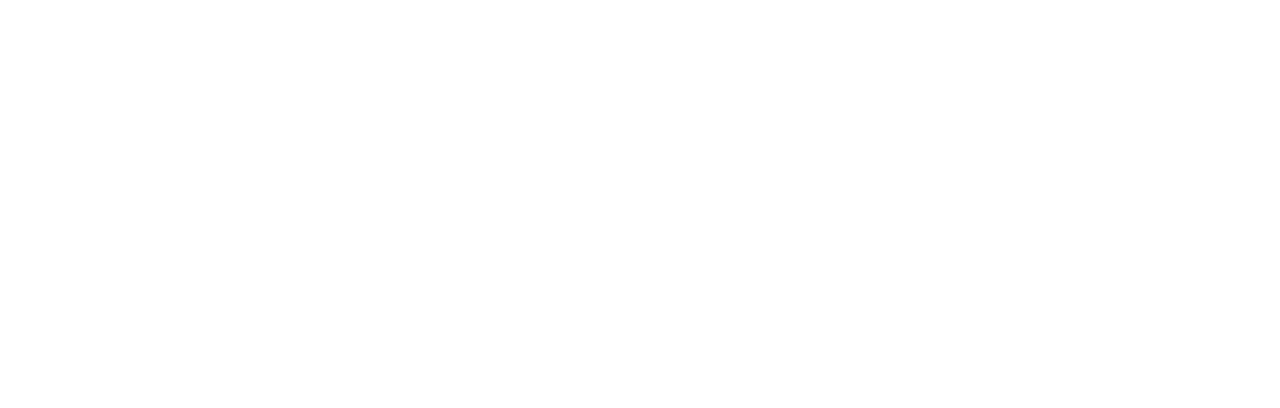
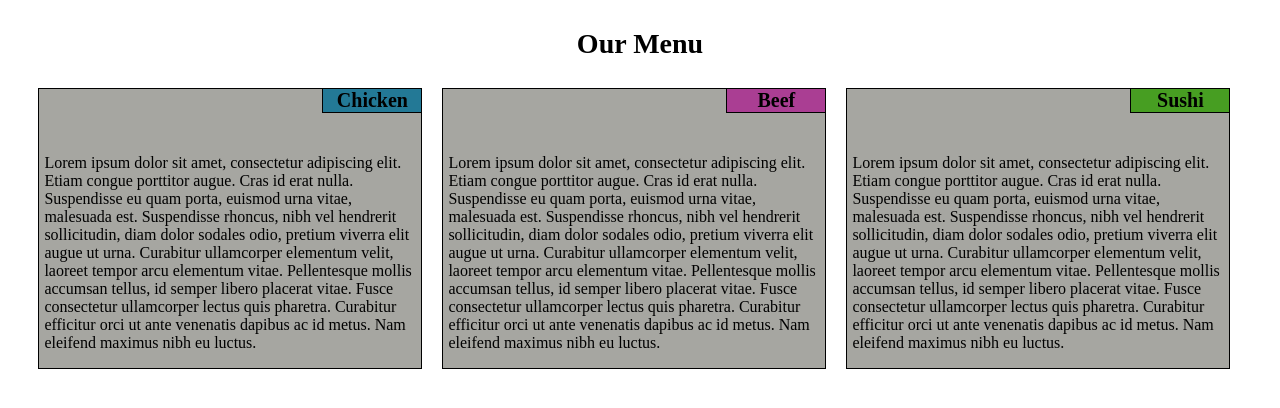
Before and after one commit to samantha-c-tsao/coursera, a plain HTML site: page mod2_solution/index.html in a window 1280 px wide. Drawn offline with Linux system fonts and the light colour scheme.

Commit message:
HTML/CSS solution for module 2 assignment.

```diff
--- a/mod2_solution/css/style.css
+++ b/mod2_solution/css/style.css
@@ -0,0 +1,112 @@
+* {
+	box-sizing: border-box;
+}
+
+.row {
+	width: 100%;
+}
+
+#heading {
+	font-size: 175%;
+	font-weight: bold;
+	text-align: center;
+}
+
+body {
+	margin: 0px;
+}
+
+p {
+	clear: right;
+}
+
+/* the box in which the section text is placed */
+div > div > div > p {
+	width: 100px;
+	height: 25px;
+	border: 1px solid black;
+	text-align: center;
+	font-size: 125%;
+	font-weight: bold;
+}
+
+/* background colors for sections */
+#item-1 {
+	background-color: #237996;
+}
+
+#item-2 {
+	background-color: #aa3e93;
+}
+
+#item-3 {
+	background-color: #479e22;
+}
+
+.section {
+		float: right;
+		position: relative;
+		left: 6px;
+		bottom: 21px;
+	}
+
+/* desktop version */
+@media (min-width: 992px) {
+	.lg-box-1, .lg-box-2, .lg-box-3 {
+		width: 30%;
+		float: left;
+		background-color: #a6a6a1;
+		border: 1px solid black;
+		margin-left: 10px;
+		margin-right: 10px;
+		margin-bottom: 10px;
+		padding-right: 5px;
+		padding-left: 5px;
+		position: relative;
+	}
+	.lg-box-1 {
+		margin-left: 3%;
+	}
+}
+
+/* tablet version */
+@media (min-width: 768px) and (max-width: 991px) {
+	.md-box-1, .md-box-2, .md-box-3 {
+		float: left;
+		background-color: #a6a6a1;
+		border: 1px solid black;
+		padding-right: 5px;
+		padding-left: 5px;
+		position: relative;
+	}
+	.md-box-1, .md-box-2 {
+		width: 45%;
+		margin-left: 2%;
+		margin-right: 2%;
+	}
+	.md-box-3 {
+		width: 94%;
+		align: center;
+		margin-left: 2%;
+		margin-top: 20px;
+		margin-bottom: 10px;
+	}
+}
+
+/* mobile version */
+@media (max-width: 767px) {
+	.s-box-1, .s-box-2, .s-box-3 {
+		background-color: #a6a6a1;
+		border: 1px solid black;
+		padding-right: 5px;
+		padding-left: 5px;
+		margin-right: 3%;
+		margin-left: 3%;
+		margin-top: 3%;
+		position: relative;
+	}
+
+	.s-box-3 {
+		margin-bottom: 10px;
+	}
+}
--- a/mod2_solution/index.html
+++ b/mod2_solution/index.html
@@ -1,9 +1,32 @@
 <!DOCTYPE html>
 <html>
 <head>
-	<title></title>
+	<link rel="stylesheet" type="text/css" href="css/style.css">
+	<meta charset="utf-8">
+	<meta name="viewport" content="width=device-width, initial-scale=1">
+	<title>Module 2 Solution</title>
 </head>
 <body>
-
+	<p id="heading">Our Menu</p>
+	<div class="row">
+		<div class="lg-box-1 md-box-1 s-box-1">
+			<div class="section">
+				<p id="item-1">Chicken</p>
+			</div>
+			<p>Lorem ipsum dolor sit amet, consectetur adipiscing elit. Etiam congue porttitor augue. Cras id erat nulla. Suspendisse eu quam porta, euismod urna vitae, malesuada est. Suspendisse rhoncus, nibh vel hendrerit sollicitudin, diam dolor sodales odio, pretium viverra elit augue ut urna. Curabitur ullamcorper elementum velit, laoreet tempor arcu elementum vitae. Pellentesque mollis accumsan tellus, id semper libero placerat vitae. Fusce consectetur ullamcorper lectus quis pharetra. Curabitur efficitur orci ut ante venenatis dapibus ac id metus. Nam eleifend maximus nibh eu luctus.</p>
+		</div>
+		<div class="lg-box-2 md-box-2 s-box-2">
+			<div class="section">
+				<p id="item-2">Beef</p>
+			</div>
+			<p>Lorem ipsum dolor sit amet, consectetur adipiscing elit. Etiam congue porttitor augue. Cras id erat nulla. Suspendisse eu quam porta, euismod urna vitae, malesuada est. Suspendisse rhoncus, nibh vel hendrerit sollicitudin, diam dolor sodales odio, pretium viverra elit augue ut urna. Curabitur ullamcorper elementum velit, laoreet tempor arcu elementum vitae. Pellentesque mollis accumsan tellus, id semper libero placerat vitae. Fusce consectetur ullamcorper lectus quis pharetra. Curabitur efficitur orci ut ante venenatis dapibus ac id metus. Nam eleifend maximus nibh eu luctus.</p>
+		</div>
+		<div class="lg-box-3 md-box-3 s-box-3">
+			<div class="section">
+				<p id="item-3">Sushi</p>
+			</div>
+			<p>Lorem ipsum dolor sit amet, consectetur adipiscing elit. Etiam congue porttitor augue. Cras id erat nulla. Suspendisse eu quam porta, euismod urna vitae, malesuada est. Suspendisse rhoncus, nibh vel hendrerit sollicitudin, diam dolor sodales odio, pretium viverra elit augue ut urna. Curabitur ullamcorper elementum velit, laoreet tempor arcu elementum vitae. Pellentesque mollis accumsan tellus, id semper libero placerat vitae. Fusce consectetur ullamcorper lectus quis pharetra. Curabitur efficitur orci ut ante venenatis dapibus ac id metus. Nam eleifend maximus nibh eu luctus.</p>
+		</div>
+	</div>
 </body>
 </html>
```
